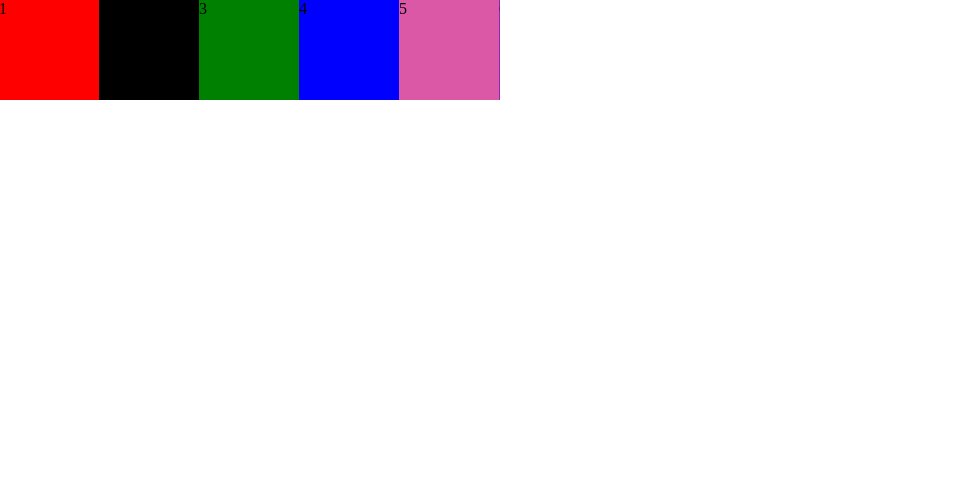
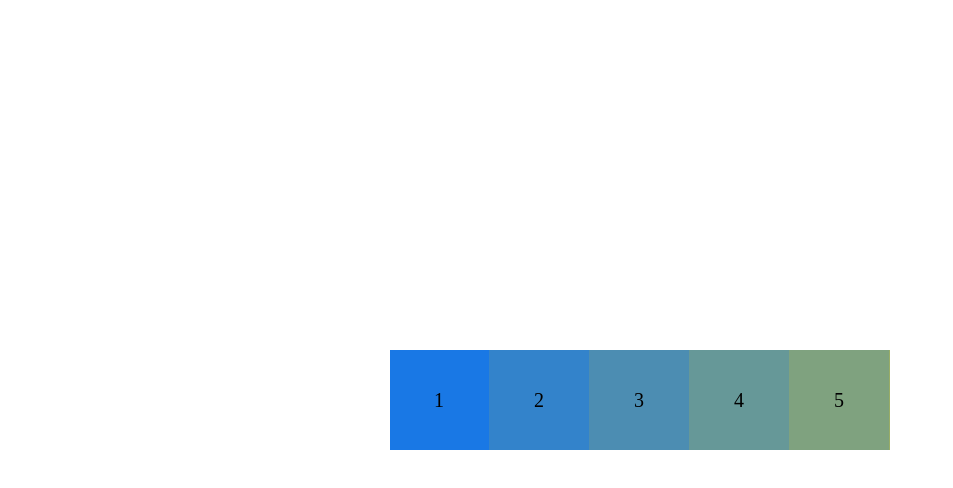
Before and after one commit to roman-kurashevich/infinite_slider, a plain HTML site: page index.html in a window 1280 px wide. Shown: the whole page, without its empty margins (0-953 px from the left). Drawn offline with Linux system fonts and the light colour scheme.

Commit message:
Refactor code

```diff
--- a/script.js
+++ b/script.js
@@ -7,13 +7,16 @@ const elementWidth = parseInt(window.getComputedStyle(element,null).getPropertyV
 
 slider.addEventListener('scroll', function(ev) {
   let items = this.querySelectorAll('.item');
+
   if (parseInt(this.scrollLeft) == 0) {
     this.scrollLeft = items[items.length - 1].clientWidth;
     this.prepend(items[items.length - 1]);
     this.scrollLeft = elementWidth;
+
   } else if (this.scrollLeft > this.scrollWidth - this.clientWidth - 1) {
     this.append(items[0]);
     this.scrollLeft -= elementWidth;
   }
+
   return false;
 });
--- a/styles.css
+++ b/styles.css
@@ -4,10 +4,18 @@
   box-sizing: border-box;
 }
 
+body {
+  height: 100vh;
+  display: flex;
+  align-items: center;
+  justify-content: center;
+}
+
 .slider {
   display: flex;
   align-items: center;
   width: 500px;
+  margin: 0 auto;
   background-color: gold;
   height: 100px;
   overflow-y: scroll;
@@ -22,49 +30,43 @@
   flex-shrink: 0;
 }
 
-.item-container {
-  width: 200px;
-  height: 200px;
-  flex-shrink: 0;
+.item1,
+.item2,
+.item3,
+.item4,
+.item5,
+.item6,
+.item7,
+.item8 {
+  width: 100%;
+  height: 100%;
+  display: flex;
+  align-items: center;
+  justify-content: center;
+  font-size: 20px;
 }
 
 .item1 {
-  width: 100%;
-  height: 100%;
-  background: red;
+  background: rgba(0, 110, 254, 0.9);
 }
 .item2 {
-  width: 100%;
-  height: 100%;
-  background: black;
+  background: rgba(0, 110, 254, 0.8);
 }
 .item3 {
-  width: 100%;
-  height: 100%;
-  background: green;
+  background: rgba(0, 110, 254, 0.7);
 }
 .item4 {
-  width: 100%;
-  height: 100%;
-  background: blue;
+  background: rgba(0, 110, 254, 0.6);
 }
 .item5 {
-  width: 100%;
-  height: 100%;
-  background: rgb(219, 88, 167);
+  background: rgba(0, 110, 254, 0.5);
 }
 .item6 {
-  width: 100%;
-  height: 100%;
-  background: rgb(141, 41, 171);
+  background: rgba(0, 110, 254, 0.4);
 }
 .item7 {
-  width: 100%;
-  height: 100%;
-  background: rgb(218, 189, 49);
+  background: rgba(0, 110, 254, 0.3);
 }
 .item8 {
-  width: 100%;
-  height: 100%;
-  background: rgb(193, 105, 83);
+  background: rgba(0, 110, 254, 0.2);
 }
```
